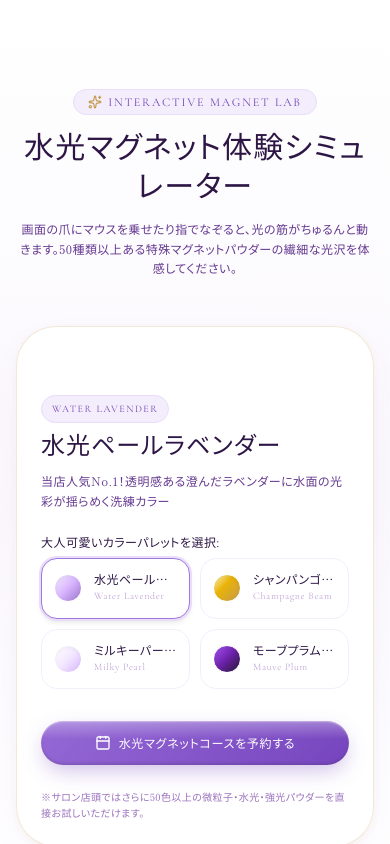
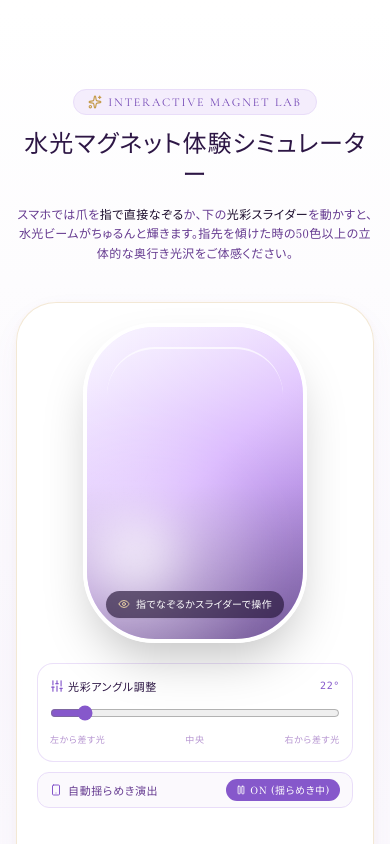
Before and after one commit to ikeda-haruka/nailsalon, a Next.js app: page / in a window 390 px wide. Shown: the part 7980-8824 px from the top of the page. Built offline with nearby package versions, Linux system fonts and the light colour scheme.

Commit message:
feat: 水光マグネット体験シミュレーターをスマホ完全対応化（タッチ操作最適化・スクロール干渉防止・光彩アングルスライダー・自動揺らめき演出）

```diff
--- a/src/components/MagnetGlowLab.tsx
+++ b/src/components/MagnetGlowLab.tsx
@@ -1,13 +1,18 @@
 "use client";
 
-import React, { useState, useRef } from "react";
-import { Sparkles, Compass, Eye, Heart, Calendar } from "lucide-react";
+import React, { useState, useRef, useEffect, useCallback } from "react";
+import { Sparkles, Eye, Calendar, Play, Pause, Smartphone, Sliders, RefreshCw } from "lucide-react";
 import { SALON_INFO } from "@/data/salonData";
 
 export default function MagnetGlowLab() {
   const [activeColor, setActiveColor] = useState(0);
   const [mousePos, setMousePos] = useState({ x: 50, y: 50 });
+  const [isAutoPlay, setIsAutoPlay] = useState(true);
+  const [isUserInteracting, setIsUserInteracting] = useState(false);
   const nailRef = useRef<HTMLDivElement>(null);
+  const animFrameRef = useRef<number | null>(null);
+  const autoPlayAngleRef = useRef(0);
+  const idleTimerRef = useRef<NodeJS.Timeout | null>(null);
 
   const magnetTones = [
     {
@@ -48,21 +53,65 @@ export default function MagnetGlowLab() {
     },
   ];
 
+  // 自動揺らめきアニメーション（スマホ・PC共通で、触っていない時に光が自然に優しく動く）
+  useEffect(() => {
+    if (!isAutoPlay || isUserInteracting) return;
+
+    const animate = () => {
+      autoPlayAngleRef.current += 0.025;
+      const angle = autoPlayAngleRef.current;
+      // 8の字のような滑らかなリサージュ曲線で光彩が揺らめく
+      const x = 50 + Math.sin(angle) * 32;
+      const y = 48 + Math.sin(angle * 2) * 28;
+      setMousePos({ x, y });
+      animFrameRef.current = requestAnimationFrame(animate);
+    };
+
+    animFrameRef.current = requestAnimationFrame(animate);
+
+    return () => {
+      if (animFrameRef.current) cancelAnimationFrame(animFrameRef.current);
+    };
+  }, [isAutoPlay, isUserInteracting]);
+
+  // 操作があったら自動アニメーションを停止し、離れて2秒後に再開
+  const startUserInteraction = useCallback(() => {
+    setIsUserInteracting(true);
+    if (idleTimerRef.current) clearTimeout(idleTimerRef.current);
+    idleTimerRef.current = setTimeout(() => {
+      setIsUserInteracting(false);
+    }, 2500);
+  }, []);
+
+  // マウス移動
   const handleMouseMove = (e: React.MouseEvent<HTMLDivElement>) => {
     if (!nailRef.current) return;
+    startUserInteraction();
     const rect = nailRef.current.getBoundingClientRect();
-    const x = ((e.clientX - rect.left) / rect.width) * 100;
-    const y = ((e.clientY - rect.top) / rect.height) * 100;
+    const x = Math.max(10, Math.min(90, ((e.clientX - rect.left) / rect.width) * 100));
+    const y = Math.max(10, Math.min(90, ((e.clientY - rect.top) / rect.height) * 100));
     setMousePos({ x, y });
   };
 
-  const handleTouchMove = (e: React.TouchEvent<HTMLDivElement>) => {
+  // スマホ タッチ開始＆タッチ移動（touch-none でスクロール干渉を完全防止）
+  const handleTouch = (e: React.TouchEvent<HTMLDivElement>) => {
     if (!nailRef.current || e.touches.length === 0) return;
+    startUserInteraction();
     const rect = nailRef.current.getBoundingClientRect();
     const touch = e.touches[0];
-    const x = ((touch.clientX - rect.left) / rect.width) * 100;
-    const y = ((touch.clientY - rect.top) / rect.height) * 100;
+    const x = Math.max(10, Math.min(90, ((touch.clientX - rect.left) / rect.width) * 100));
+    const y = Math.max(10, Math.min(90, ((touch.clientY - rect.top) / rect.height) * 100));
     setMousePos({ x, y });
+  };
+
+  // スライダーによる光の角度調整（スマホで指で爪を隠さず見たい人向け）
+  const handleSliderChange = (e: React.ChangeEvent<HTMLInputElement>) => {
+    startUserInteraction();
+    const val = Number(e.target.value);
+    setMousePos({
+      x: val,
+      y: 35 + Math.sin((val / 100) * Math.PI) * 25
+    });
   };
 
   const current = magnetTones[activeColor];
@@ -72,62 +121,120 @@ export default function MagnetGlowLab() {
       <div className="max-w-7xl mx-auto px-4 sm:px-6 lg:px-8">
 
         {/* セクション見出し */}
-        <div className="text-center max-w-2xl mx-auto mb-12 space-y-3">
+        <div className="text-center max-w-2xl mx-auto mb-10 sm:mb-12 space-y-3">
           <div className="inline-flex items-center gap-1.5 px-3.5 py-1 rounded-full bg-lavender-100 text-lavender-700 text-xs font-normal tracking-widest uppercase border border-lavender-200 font-serif">
             <Sparkles className="w-3.5 h-3.5 text-gold-500" />
             <span>Interactive Magnet Lab</span>
           </div>
-          <h2 className="text-3xl sm:text-4xl font-serif font-normal text-plum-900 leading-[1.3] tracking-wide">
+          <h2 className="text-2xl sm:text-4xl font-serif font-normal text-plum-900 leading-[1.3] tracking-wide">
             水光マグネット体験シミュレーター
           </h2>
           <p className="text-xs sm:text-sm text-plum-700 font-light tracking-wide leading-relaxed">
-            画面の爪にマウスを乗せたり指でなぞると、光の筋がちゅるんと動きます。<br className="hidden sm:inline" />
-            50種類以上ある特殊マグネットパウダーの繊細な光沢を体感してください。
+            スマホでは爪を<strong className="font-medium text-plum-950">指で直接なぞる</strong>か、下の<strong className="font-medium text-plum-950">光彩スライダー</strong>を動かすと、水光ビームがちゅるんと輝きます。<br className="hidden sm:inline" />
+            指先を傾けた時の50色以上の立体的な奥行き光沢をご体感ください。
           </p>
         </div>
 
         {/* インタラクティブカード */}
-        <div className="max-w-4xl mx-auto pearl-glass rounded-[2.5rem] p-6 sm:p-10 border border-lavender-200 shadow-2xl">
+        <div className="max-w-4xl mx-auto pearl-glass rounded-[2.5rem] p-5 sm:p-10 border border-lavender-200 shadow-2xl">
           <div className="grid grid-cols-1 md:grid-cols-12 gap-8 items-center">
 
             {/* 左側: リアルタイム追従する水光ネイルのビジュアル */}
-            <div className="md:col-span-6 flex flex-col items-center">
+            <div className="md:col-span-6 flex flex-col items-center space-y-4">
+
+              {/* ネイルチップ表示エリア（touch-none でスマホのスクロール暴発を防止） */}
               <div
                 ref={nailRef}
                 onMouseMove={handleMouseMove}
-                onTouchMove={handleTouchMove}
-                className="relative w-64 h-84 sm:w-72 sm:h-96 rounded-[5rem] overflow-hidden cursor-crosshair shadow-2xl border-4 border-white select-none transition-all duration-300"
+                onTouchStart={handleTouch}
+                onTouchMove={handleTouch}
+                className="relative w-56 h-80 sm:w-72 sm:h-96 rounded-[4.5rem] sm:rounded-[5rem] overflow-hidden cursor-crosshair shadow-2xl border-4 border-white select-none transition-colors duration-500 touch-none"
                 style={{
                   background: current.bgGradient,
                 }}
               >
-                {/* ぷっくり爪のトップハイライト（ジェル特有のツヤ） */}
-                <div className="absolute inset-0 bg-gradient-to-b from-white/40 via-transparent to-black/20 pointer-events-none" />
+                {/* ぷっくり爪のトップハイライト（ジェル特有の濡れツヤ） */}
+                <div className="absolute inset-0 bg-gradient-to-b from-white/45 via-transparent to-black/25 pointer-events-none" />
 
-                {/* マウス追従するマグネットの光筋（水光ビーム） */}
+                {/* 追従する水光マグネットの光彩ビーム */}
                 <div
-                  className="absolute pointer-events-none transition-all duration-75 ease-out rounded-full blur-xl"
+                  className="absolute pointer-events-none transition-all duration-100 ease-out rounded-full blur-xl"
                   style={{
-                    width: "160px",
-                    height: "160px",
+                    width: "170px",
+                    height: "170px",
                     left: `${mousePos.x}%`,
                     top: `${mousePos.y}%`,
                     transform: "translate(-50%, -50%) rotate(25deg)",
-                    background: `radial-gradient(ellipse at center, ${current.shimmerColor} 0%, rgba(255,255,255,0.4) 40%, transparent 70%)`,
-                    boxShadow: `0 0 40px ${current.shimmerColor}`,
+                    background: `radial-gradient(ellipse at center, ${current.shimmerColor} 0%, rgba(255,255,255,0.45) 40%, transparent 70%)`,
+                    boxShadow: `0 0 45px ${current.shimmerColor}`,
                   }}
                 />
 
                 {/* 爪の輪郭・サイドのハイライト */}
-                <div className="absolute top-6 left-6 right-6 h-12 rounded-t-[4rem] border-t-2 border-white/60 pointer-events-none" />
+                <div className="absolute top-5 left-5 right-5 h-12 rounded-t-[3.5rem] sm:rounded-t-[4rem] border-t-2 border-white/70 pointer-events-none" />
 
-                {/* アクション指示テキスト */}
-                <div className="absolute bottom-6 left-4 right-4 text-center pointer-events-none">
-                  <span className="inline-flex items-center gap-1.5 px-3 py-1 rounded-full bg-plum-950/50 backdrop-blur-md text-white text-[11px] font-light tracking-wide">
-                    <Eye className="w-3.5 h-3.5" /> 触ると光が動きます
+                {/* 操作ガイドバナー */}
+                <div className="absolute bottom-5 left-3 right-3 text-center pointer-events-none">
+                  <span className="inline-flex items-center gap-1.5 px-3 py-1 rounded-full bg-plum-950/60 backdrop-blur-md text-white text-[10px] sm:text-[11px] font-light tracking-wide shadow-sm">
+                    <Eye className="w-3 h-3 text-gold-300" />
+                    <span>{isUserInteracting ? "光を操作中 ✦" : "指でなぞるかスライダーで操作"}</span>
                   </span>
                 </div>
               </div>
+
+              {/* スマホ操作を快適にする補助コントローラー */}
+              <div className="w-full max-w-xs space-y-2.5 pt-1">
+                {/* 光の角度スライダー */}
+                <div className="p-3 rounded-2xl bg-white/80 border border-lavender-200/90 shadow-2xs space-y-1.5">
+                  <div className="flex items-center justify-between text-[11px] text-plum-900 font-medium">
+                    <span className="flex items-center gap-1">
+                      <Sliders className="w-3.5 h-3.5 text-lavender-600" />
+                      <span>光彩アングル調整</span>
+                    </span>
+                    <span className="text-[10px] text-lavender-600 font-mono">
+                      {Math.round(mousePos.x)}°
+                    </span>
+                  </div>
+                  <input
+                    type="range"
+                    min="15"
+                    max="85"
+                    value={Math.round(mousePos.x)}
+                    onChange={handleSliderChange}
+                    className="w-full accent-lavender-600 cursor-pointer h-2 bg-lavender-100 rounded-lg"
+                    aria-label="光彩の角度を調整"
+                  />
+                  <div className="flex justify-between text-[9px] text-plum-400">
+                    <span>左から差す光</span>
+                    <span>中央</span>
+                    <span>右から差す光</span>
+                  </div>
+                </div>
+
+                {/* 自動揺らめきモードトグル */}
+                <div className="flex items-center justify-between px-3 py-1.5 rounded-xl bg-lavender-50/70 border border-lavender-200 text-[11px]">
+                  <span className="text-plum-700 flex items-center gap-1.5">
+                    <Smartphone className="w-3 h-3 text-lavender-600" />
+                    <span>自動揺らめき演出</span>
+                  </span>
+                  <button
+                    type="button"
+                    onClick={() => {
+                      setIsAutoPlay((prev) => !prev);
+                      setIsUserInteracting(false);
+                    }}
+                    className={`px-2.5 py-0.5 rounded-full text-[10px] font-medium flex items-center gap-1 transition-colors cursor-pointer ${
+                      isAutoPlay
+                        ? "bg-lavender-600 text-white shadow-2xs"
+                        : "bg-white text-plum-700 border border-lavender-200"
+                    }`}
+                  >
+                    {isAutoPlay ? <Pause className="w-2.5 h-2.5" /> : <Play className="w-2.5 h-2.5" />}
+                    <span>{isAutoPlay ? "ON (揺らめき中)" : "OFF"}</span>
+                  </button>
+                </div>
+              </div>
+
             </div>
 
             {/* 右側: カラー切り替え & 説明 */}
@@ -146,13 +253,16 @@ export default function MagnetGlowLab() {
 
               {/* カラーセレクターボタン */}
               <div className="space-y-2">
-                <p className="text-xs font-normal text-plum-900 tracking-wide">大人可愛いカラーパレットを選択:</p>
+                <p className="text-xs font-normal text-plum-900 tracking-wide">カラーパレットをタップして変更:</p>
                 <div className="grid grid-cols-2 gap-2.5">
                   {magnetTones.map((tone, idx) => (
                     <button
                       key={tone.id}
-                      onClick={() => setActiveColor(idx)}
-                      className={`p-3 rounded-2xl text-left border transition-all flex items-center gap-3 ${
+                      onClick={() => {
+                        setActiveColor(idx);
+                        startUserInteraction();
+                      }}
+                      className={`p-3 rounded-2xl text-left border transition-all flex items-center gap-3 cursor-pointer ${
                         activeColor === idx
                           ? "bg-white border-lavender-500 shadow-md scale-102 ring-2 ring-lavender-200"
                           : "bg-white/70 border-lavender-100 hover:bg-white"
```
